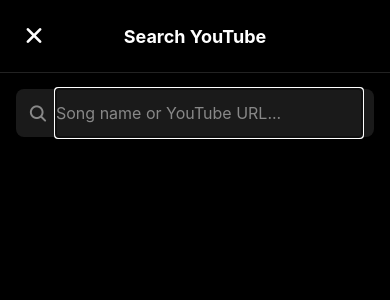
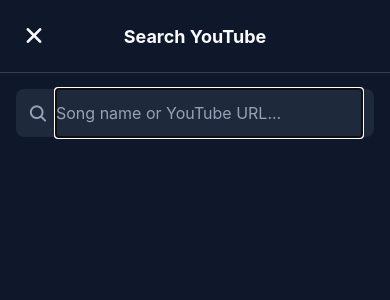
Before and after one commit to DSingh0304/SongSync, a React Native app in the folder app/: screen /Search in a window 390 px wide. Shown: the top 300 px of the page. Built offline with nearby package versions, Linux system fonts and the light colour scheme; no server answers.

Commit message:
Update SearchScreen.tsx

```diff
--- a/app/src/screens/SearchScreen.tsx
+++ b/app/src/screens/SearchScreen.tsx
@@ -120,20 +120,20 @@ export default function SearchScreen() {
     <SafeAreaView style={styles.safeArea}>
       <View style={styles.header}>
         <TouchableOpacity onPress={() => navigation.goBack()} style={styles.backBtn}>
-          <Ionicons name="close" size={28} color="#fff" />
+          <Ionicons name="close" size={28} color="#F8FAFC" />
         </TouchableOpacity>
         <Text style={styles.headerTitle}>Search YouTube</Text>
         <View style={styles.placeholder} />
       </View>
 
       <View style={styles.searchBox}>
-        <Ionicons name="search" size={20} color="#888" style={styles.searchIcon} />
-        <TextInput style={styles.searchInput} value={query} onChangeText={setQuery} placeholder="Song name or YouTube URL..." placeholderTextColor="#888" autoFocus clearButtonMode="while-editing" autoCorrect={false} />
+        <Ionicons name="search" size={20} color="#94A3B8" style={styles.searchIcon} />
+        <TextInput style={styles.searchInput} value={query} onChangeText={setQuery} placeholder="Song name or YouTube URL..." placeholderTextColor="#94A3B8" autoFocus clearButtonMode="while-editing" autoCorrect={false} />
       </View>
 
       {query.includes('spotify.com') && (
         <TouchableOpacity style={styles.spotifyBtn} onPress={handleSpotifyImport}>
-          <Ionicons name="logo-nodejs" size={20} color="#1DB954" />
+          <Ionicons name="logo-nodejs" size={20} color="#10B981" />
           <Text style={styles.spotifyBtnText}>Import Spotify Playlist (Max 20)</Text>
         </TouchableOpacity>
       )}
@@ -141,28 +141,28 @@ export default function SearchScreen() {
       {error ? (
         <View style={styles.centerBox}><Text style={styles.errorText}>{error}</Text></View>
       ) : isLoading ? (
-        <View style={styles.centerBox}><ActivityIndicator size="large" color="#fff" /></View>
+        <View style={styles.centerBox}><ActivityIndicator size="large" color="#F8FAFC" /></View>
       ) : results.length === 0 && debouncedQuery.length >= 3 ? (
         <View style={styles.centerBox}><Text style={styles.emptyText}>No results found</Text></View>
       ) : (
-        <FlatList data={results} keyExtractor={(item) => item.videoId} renderItem={({ item }) => <SearchResult item={item} onAdd={handleAdd} />} keyboardShouldPersistTaps="handled" />
+        <FlatList data={results} keyExtractor={(item, idx) => item.videoId + '-' + idx} renderItem={({ item }) => <SearchResult item={item} onAdd={handleAdd} />} keyboardShouldPersistTaps="handled" />
       )}
     </SafeAreaView>
   );
 }
 
 const styles = StyleSheet.create({
-  safeArea: { flex: 1, backgroundColor: '#000' },
-  header: { flexDirection: 'row', alignItems: 'center', justifyContent: 'space-between', padding: 16, borderBottomWidth: 1, borderBottomColor: '#222' },
+  safeArea: { flex: 1, backgroundColor: '#0F172A' },
+  header: { flexDirection: 'row', alignItems: 'center', justifyContent: 'space-between', padding: 16, borderBottomWidth: 1, borderBottomColor: '#334155' },
   backBtn: { padding: 4 },
-  headerTitle: { color: '#fff', fontSize: 18, fontWeight: 'bold' },
+  headerTitle: { color: '#F8FAFC', fontSize: 18, fontWeight: 'bold' },
   placeholder: { width: 36 },
-  searchBox: { flexDirection: 'row', alignItems: 'center', backgroundColor: '#1a1a1a', margin: 16, borderRadius: 8, paddingHorizontal: 12 },
+  searchBox: { flexDirection: 'row', alignItems: 'center', backgroundColor: '#1E293B', margin: 16, borderRadius: 8, paddingHorizontal: 12 },
   searchIcon: { marginRight: 8 },
-  searchInput: { flex: 1, height: 48, color: '#fff', fontSize: 16 },
+  searchInput: { flex: 1, height: 48, color: '#F8FAFC', fontSize: 16 },
   centerBox: { flex: 1, justifyContent: 'center', alignItems: 'center', padding: 32 },
-  errorText: { color: '#ff4444', textAlign: 'center' },
-  emptyText: { color: '#888', textAlign: 'center' },
-  spotifyBtn: { flexDirection: 'row', alignItems: 'center', backgroundColor: '#1DB95422', marginHorizontal: 16, marginBottom: 16, padding: 12, borderRadius: 8, justifyContent: 'center', gap: 8 },
-  spotifyBtnText: { color: '#1DB954', fontWeight: 'bold' },
+  errorText: { color: '#EF4444', textAlign: 'center' },
+  emptyText: { color: '#94A3B8', textAlign: 'center' },
+  spotifyBtn: { flexDirection: 'row', alignItems: 'center', backgroundColor: '#10B98122', marginHorizontal: 16, marginBottom: 16, padding: 12, borderRadius: 8, justifyContent: 'center', gap: 8 },
+  spotifyBtnText: { color: '#10B981', fontWeight: 'bold' },
 });
```
